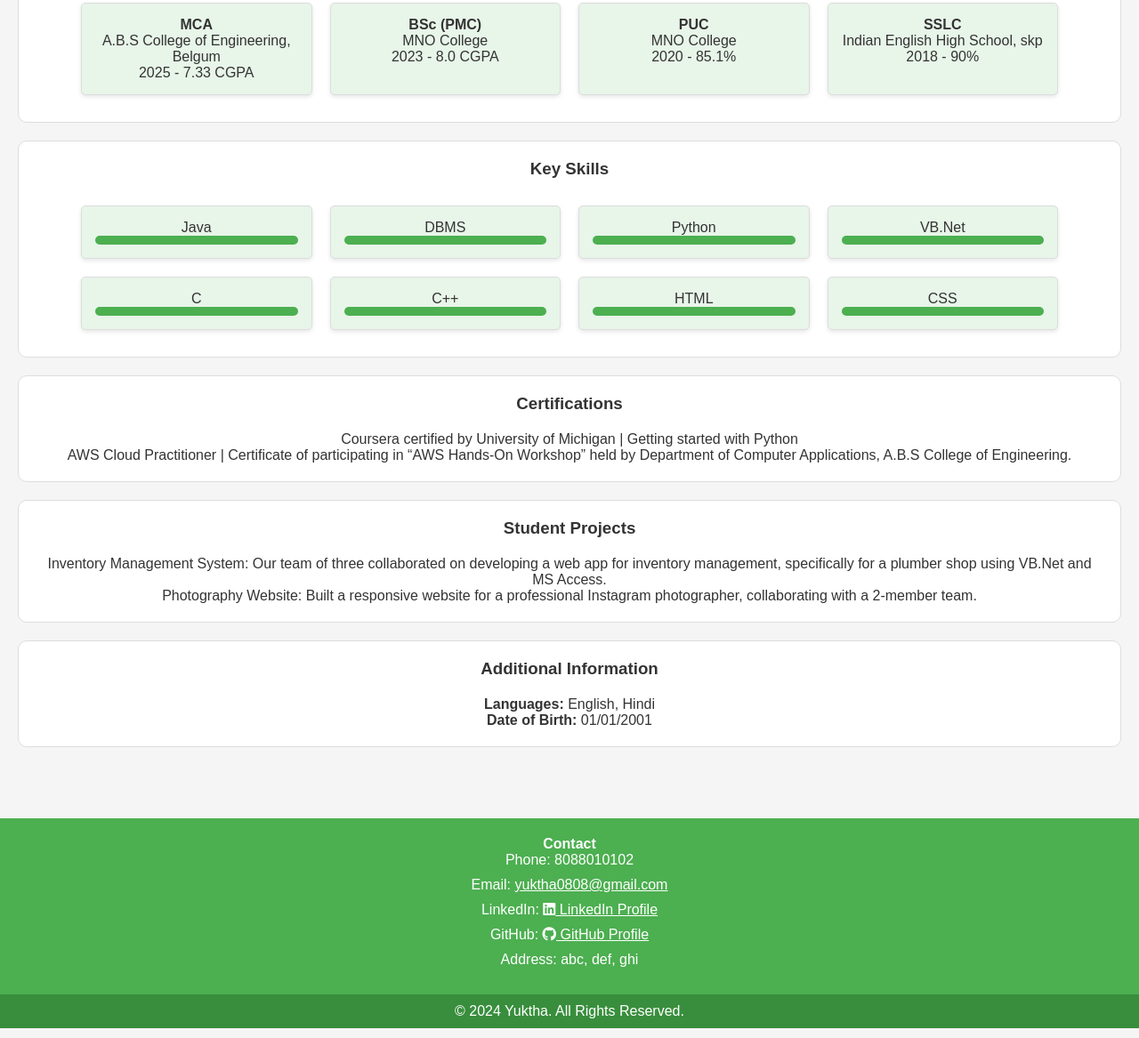
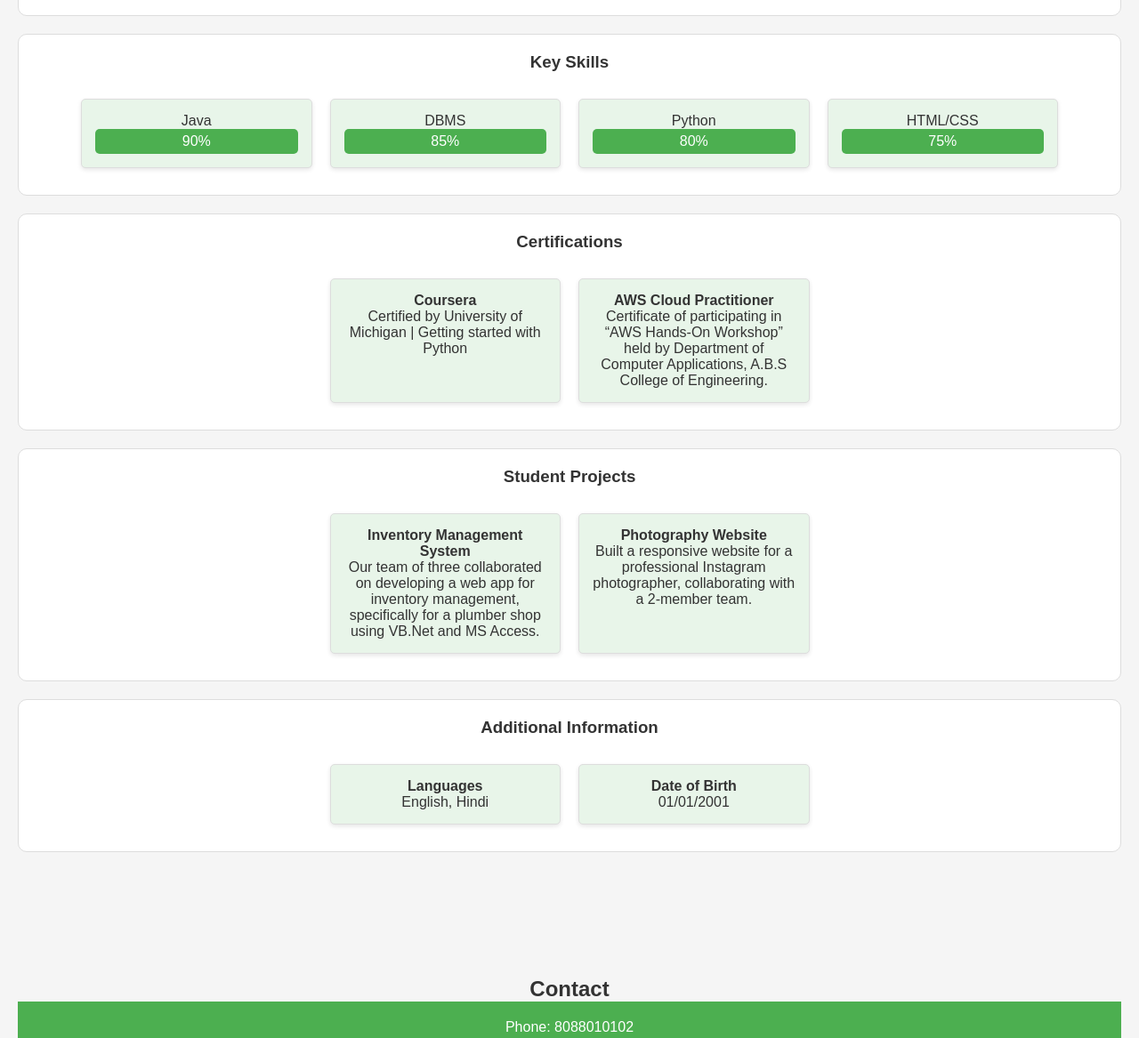
Before and after one commit to Yuktha-MS/my_profile, a plain HTML site: page index.html in a window 1280 px wide. Shown: the part 1102-2269 px from the top of the page at 89% size. Drawn offline with Linux system fonts and the light colour scheme.

Commit message:
Update index.html

```diff
--- a/index.html
+++ b/index.html
@@ -10,8 +10,11 @@
 <body>
     <header>
         <nav>
+            <div class="menu-toggle">
+                <i class="fas fa-bars"></i>
+            </div>
             <ul>
-                <li><a href="#home">Home</a></li>
+                <li><a href="#home" class="active">Home</a></li>
                 <li><a href="#about">About Me</a></li>
                 <li><a href="#resume">Resume</a></li>
                 <li><a href="#contact">Contact</a></li>
@@ -22,16 +25,14 @@
         </div>
     </header>
 
-    <section id="home" class="animated-section">
-        <div class="hero">
+    <section id="home" class="hero">
         <div class="hero-image">
-                <p class="image-placeholder">Image</p>
+            <div class="image-placeholder">Image</div>
         </div>
         <div class="hero-content">
             <h1>Welcome to My Portfolio</h1>
             <p>Hello! I'm Yuktha, a passionate and creative problem solver.</p>
-                <button class="cta-button" onclick="location.href='#contact'">Contact Me</button>
-            </div>
+            <button class="cta-button" onclick="scrollToSection('contact')">Contact Me</button>
         </div>
     </section>
 
@@ -42,7 +43,6 @@
 
     <section id="resume" class="animated-section">
         <h2>Resume</h2>
-
         <div class="jumbotron">
             <h3>Education</h3>
             <div class="education-container">
@@ -73,82 +73,70 @@
             <h3>Key Skills</h3>
             <div class="skills">
                 <div class="skill">
-                    <span>Java</span>
-                    <div class="progress-bar" data-value="80%"></div>
+                    <label>Java</label>
+                    <div class="progress-bar" data-value="90%">90%</div>
                 </div>
                 <div class="skill">
-                    <span>DBMS</span>
-                    <div class="progress-bar" data-value="75%"></div>
+                    <label>DBMS</label>
+                    <div class="progress-bar" data-value="85%">85%</div>
                 </div>
                 <div class="skill">
-                    <span>Python</span>
-                    <div class="progress-bar" data-value="70%"></div>
+                    <label>Python</label>
+                    <div class="progress-bar" data-value="80%">80%</div>
                 </div>
                 <div class="skill">
-                    <span>VB.Net</span>
-                    <div class="progress-bar" data-value="65%"></div>
-                </div>
-                <div class="skill">
-                    <span>C</span>
-                    <div class="progress-bar" data-value="60%"></div>
-                </div>
-                <div class="skill">
-                    <span>C++</span>
-                    <div class="progress-bar" data-value="65%"></div>
-                </div>
-                <div class="skill">
-                    <span>HTML</span>
-                    <div class="progress-bar" data-value="85%"></div>
-                </div>
-                <div class="skill">
-                    <span>CSS</span>
-                    <div class="progress-bar" data-value="80%"></div>
+                    <label>HTML/CSS</label>
+                    <div class="progress-bar" data-value="75%">75%</div>
                 </div>
             </div>
         </div>
 
         <div class="jumbotron">
             <h3>Certifications</h3>
-            <div class="certifications">
-                <div class="certification">
-                    <p>Coursera certified by University of Michigan | Getting started with Python</p>
+            <div class="grid-container">
+                <div class="grid-item">
+                    <h4>Coursera</h4>
+                    <p>Certified by University of Michigan | Getting started with Python</p>
                 </div>
-                <div class="certification">
-                    <p>AWS Cloud Practitioner | Certificate of participating in “AWS Hands-On Workshop” held by Department of Computer Applications, A.B.S College of Engineering.</p>
+                <div class="grid-item">
+                    <h4>AWS Cloud Practitioner</h4>
+                    <p>Certificate of participating in “AWS Hands-On Workshop” held by Department of Computer Applications, A.B.S College of Engineering.</p>
                 </div>
             </div>
         </div>
 
         <div class="jumbotron">
             <h3>Student Projects</h3>
-            <div class="projects">
-                <div class="project">
-                    <p>Inventory Management System: Our team of three collaborated on developing a web app for inventory management, specifically for a plumber shop using VB.Net and MS Access.</p>
+            <div class="grid-container">
+                <div class="grid-item">
+                    <h4>Inventory Management System</h4>
+                    <p>Our team of three collaborated on developing a web app for inventory management, specifically for a plumber shop using VB.Net and MS Access.</p>
                 </div>
-                <div class="project">
-                    <p>Photography Website: Built a responsive website for a professional Instagram photographer, collaborating with a 2-member team.</p>
+                <div class="grid-item">
+                    <h4>Photography Website</h4>
+                    <p>Built a responsive website for a professional Instagram photographer, collaborating with a 2-member team.</p>
                 </div>
             </div>
         </div>
 
         <div class="jumbotron">
             <h3>Additional Information</h3>
-            <div class="additional-info">
-                <div class="info-item">
-                    <strong>Languages:</strong> English, Hindi
+            <div class="grid-container">
+                <div class="grid-item">
+                    <h4>Languages</h4>
+                    <p>English, Hindi</p>
                 </div>
-                <div class="info-item">
-                    <strong>Date of Birth:</strong> 01/01/2001
+                <div class="grid-item">
+                    <h4>Date of Birth</h4>
+                    <p>01/01/2001</p>
                 </div>
             </div>
         </div>
     </section>
 
-    <footer>
+    <section id="contact" class="animated-section">
+        <h2>Contact</h2>
         <div class="footer-content">
-            <div class="footer-grid">
-                <div class="footer-item">
-                    <h4>Contact</h4>
             <ul>
                 <li>Phone: 8088010102</li>
                 <li>Email: <a href="mailto:yuktha0808@gmail.com">yuktha0808@gmail.com</a></li>
@@ -157,10 +145,14 @@
                 <li>Address: abc, def, ghi</li>
             </ul>
         </div>
-            </div>
+    </section>
+
+    <footer>
+        <div class="footer-content">
+            <p>Contact Details are at the top of the page.</p>
         </div>
         <div class="footer-bottom">
-            <p>&copy; 2024 Yuktha. All Rights Reserved.</p>
+            <p>&copy; 2024 Yuktha. All rights reserved.</p>
         </div>
     </footer>
 
```
Lines whose indentation alone changed are shown as unchanged.
